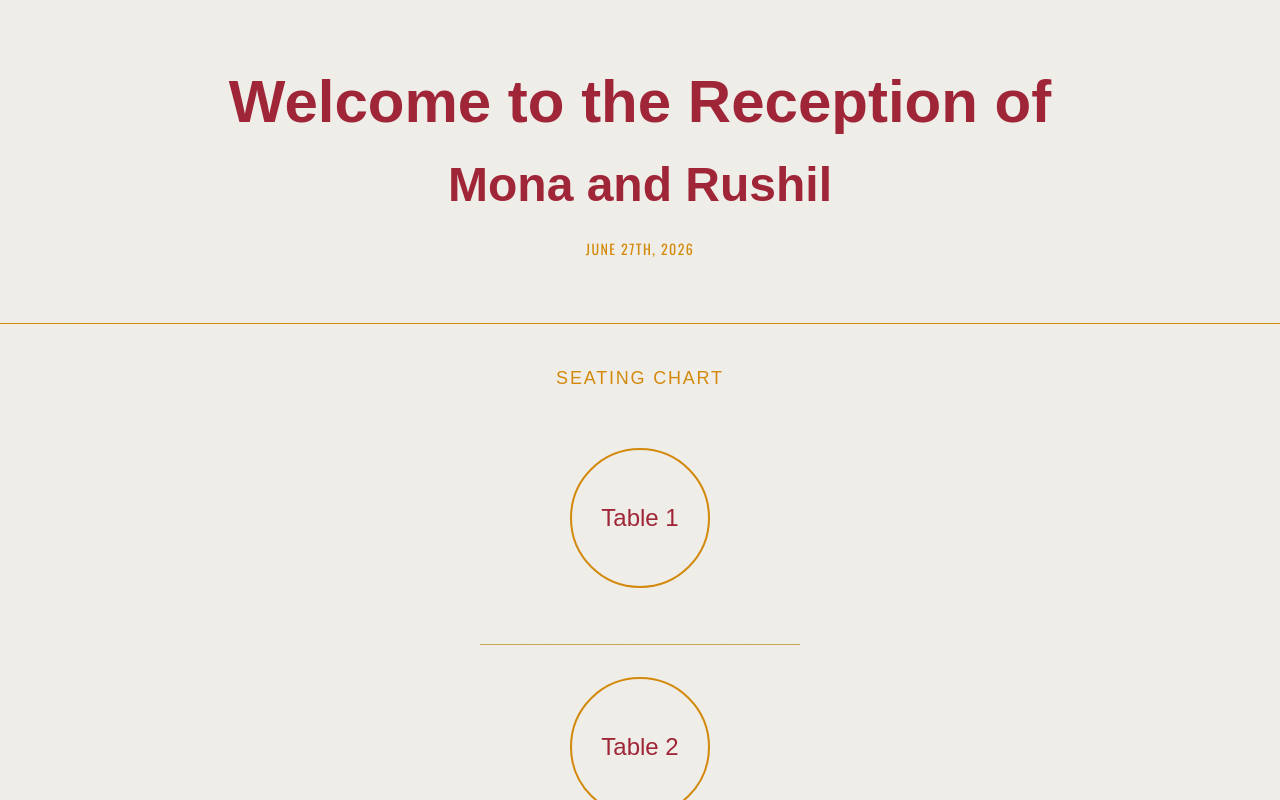
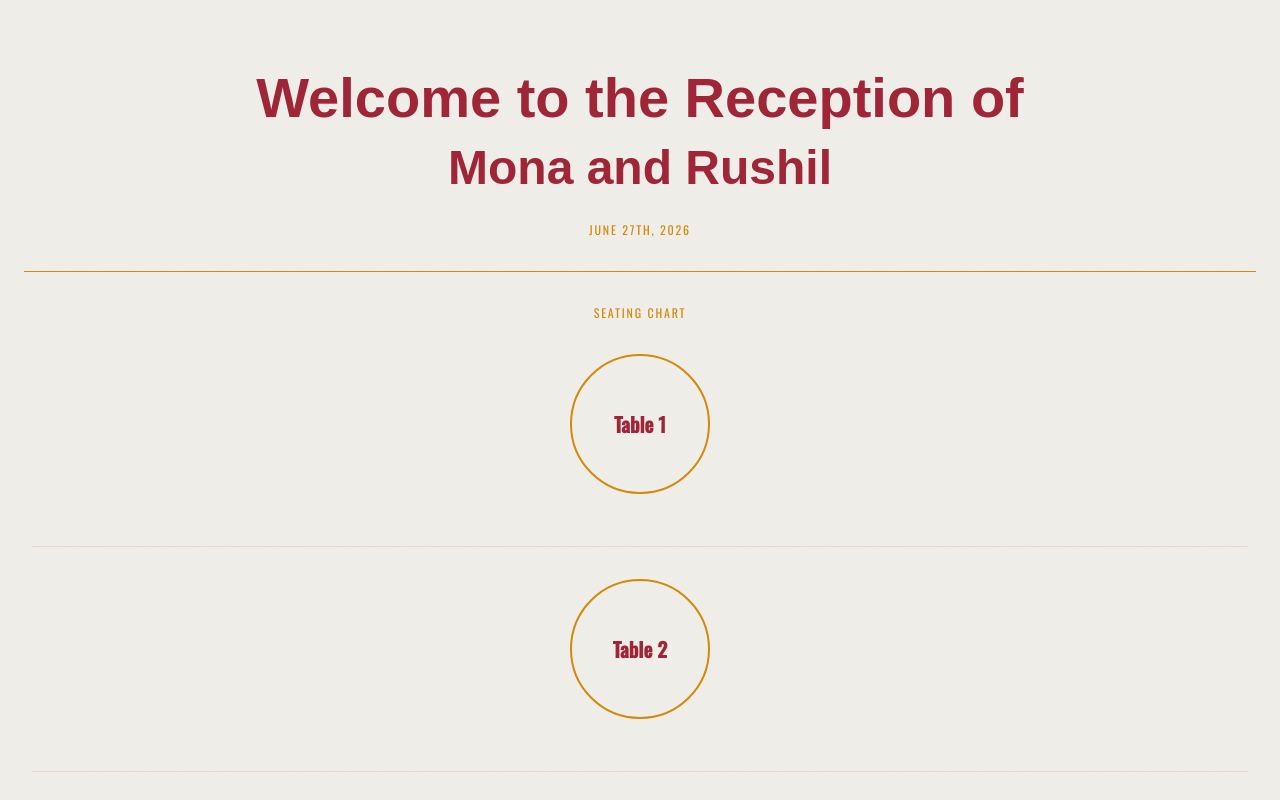
Before and after one commit to krushpatel04/M-R-Wedding, a Next.js app: page /M-R-Wedding/ in a window 1280 px wide. Shown: the top 800 px of the page. Built offline with nearby package versions, Linux system fonts and the light colour scheme; a web font is replaced by a local one.

Commit message:
Fix seating chart circles with explicit inline styles

```diff
--- a/app/components/Portfolio.tsx
+++ b/app/components/Portfolio.tsx
@@ -1,60 +1,51 @@
 "use client";
+
+const HEADER = "#9f2436";
+const ACCENT = "#D4890A";
+const SECONDARY = "#C9A84C";
+const BG = "#f0eee9";
 
 /* ── Seating data ───────────────────────────────────────────────────────── */
 
 const tables = [
-  {
-    number: 1,
-    guests: [],
-  },
-  {
-    number: 2,
-    guests: [],
-  },
-  {
-    number: 3,
-    guests: [],
-  },
+  { number: 1, guests: [] },
+  { number: 2, guests: [] },
+  { number: 3, guests: [] },
 ];
 
 /* ── Table card ─────────────────────────────────────────────────────────── */
 
 function TableCard({ table }: { table: (typeof tables)[0] }) {
   return (
-    <div className="flex flex-col items-center w-full max-w-xs mx-auto py-8">
+    <div style={{ display: "flex", flexDirection: "column", alignItems: "center", width: "100%", maxWidth: 320, margin: "0 auto", padding: "2rem 1rem" }}>
+
       {/* Circle */}
-      <div
-        className="flex items-center justify-center rounded-full mb-6"
-        style={{
-          width: 140,
-          height: 140,
-          border: "2px solid var(--color-accent)",
-          background: "var(--color-background)",
-        }}
-      >
-        <span
-          style={{
-            color: "var(--color-header)",
-            fontFamily: "var(--font-heading)",
-            fontSize: "1.5rem",
-          }}
-        >
+      <div style={{
+        width: 140,
+        height: 140,
+        borderRadius: "50%",
+        border: `2px solid ${ACCENT}`,
+        background: BG,
+        display: "flex",
+        alignItems: "center",
+        justifyContent: "center",
+        marginBottom: "1.25rem",
+        flexShrink: 0,
+      }}>
+        <span style={{ color: HEADER, fontSize: "1.25rem", fontWeight: 700 }}>
           Table {table.number}
         </span>
       </div>
 
       {/* Guest list */}
-      <ul className="w-full text-center space-y-2">
+      <ul style={{ listStyle: "none", padding: 0, margin: 0, width: "100%", textAlign: "center" }}>
         {table.guests.map((name, i) => (
-          <li
-            key={i}
-            className="text-sm"
-            style={{ color: "var(--color-secondary)" }}
-          >
+          <li key={i} style={{ color: SECONDARY, fontSize: "0.9rem", padding: "0.2rem 0" }}>
             {name}
           </li>
         ))}
       </ul>
+
     </div>
   );
 }
@@ -63,49 +54,37 @@ function TableCard({ table }: { table: (typeof tables)[0] }) {
 
 export default function Portfolio() {
   return (
-    <div style={{ background: "var(--color-background)", minHeight: "100vh" }}>
+    <div style={{ background: BG, minHeight: "100vh" }}>
 
-      {/* ── Hero ─────────────────────────────────────────────────────────── */}
-      <div className="py-16 flex flex-col items-center justify-center px-6 text-center">
-        <h1
-          className="text-4xl sm:text-6xl font-bold leading-tight mb-4"
-          style={{ color: "var(--color-header)" }}
-        >
+      {/* Hero */}
+      <div style={{ textAlign: "center", padding: "4rem 1.5rem 2rem" }}>
+        <h1 style={{ color: HEADER, fontSize: "clamp(1.8rem, 6vw, 3.5rem)", fontWeight: 700, lineHeight: 1.2, marginBottom: "0.5rem" }}>
           Welcome to the Reception of
         </h1>
-        <h2
-          className="text-3xl sm:text-5xl font-bold leading-tight mb-6"
-          style={{ color: "var(--color-header)" }}
-        >
+        <h2 style={{ color: HEADER, fontSize: "clamp(1.5rem, 5vw, 3rem)", fontWeight: 700, lineHeight: 1.2, marginBottom: "1.5rem" }}>
           Mona and Rushil
         </h2>
-        <p
-          className="text-sm tracking-widest uppercase"
-          style={{ color: "var(--color-accent)" }}
-        >
+        <p style={{ color: ACCENT, fontSize: "0.75rem", letterSpacing: "0.15em", textTransform: "uppercase" }}>
           June 27th, 2026
         </p>
       </div>
 
-      {/* ── Seating chart ────────────────────────────────────────────────── */}
-      <div
-        className="px-6 pb-24"
-        style={{ borderTop: "1px solid var(--color-accent)" }}
-      >
-        <h3
-          className="text-center text-lg tracking-widest uppercase mt-10 mb-6"
-          style={{ color: "var(--color-accent)" }}
-        >
-          Seating Chart
-        </h3>
+      {/* Divider */}
+      <div style={{ borderTop: `1px solid ${ACCENT}`, margin: "0 1.5rem" }} />
 
-        <div className="flex flex-col items-center divide-y"
-          style={{ borderColor: "rgba(159,36,54,0.1)" }}
-        >
-          {tables.map((table) => (
-            <TableCard key={table.number} table={table} />
-          ))}
-        </div>
+      {/* Seating label */}
+      <p style={{ color: ACCENT, fontSize: "0.75rem", letterSpacing: "0.15em", textTransform: "uppercase", textAlign: "center", margin: "2rem 0 0" }}>
+        Seating Chart
+      </p>
+
+      {/* Tables */}
+      <div style={{ display: "flex", flexDirection: "column", alignItems: "center", paddingBottom: "5rem" }}>
+        {tables.map((table, i) => (
+          <div key={table.number} style={{ width: "100%" }}>
+            {i > 0 && <div style={{ borderTop: `1px solid rgba(212,137,10,0.2)`, margin: "0 2rem" }} />}
+            <TableCard table={table} />
+          </div>
+        ))}
       </div>
 
     </div>
```
